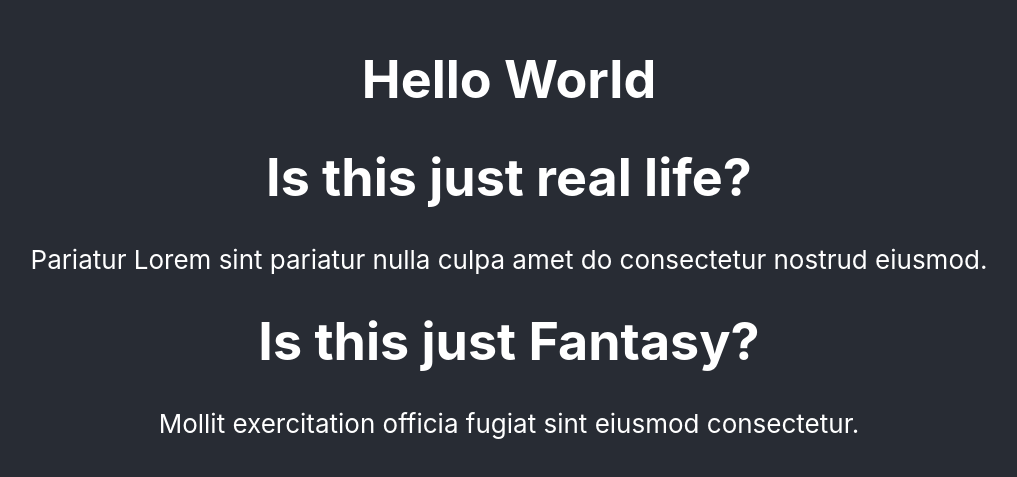
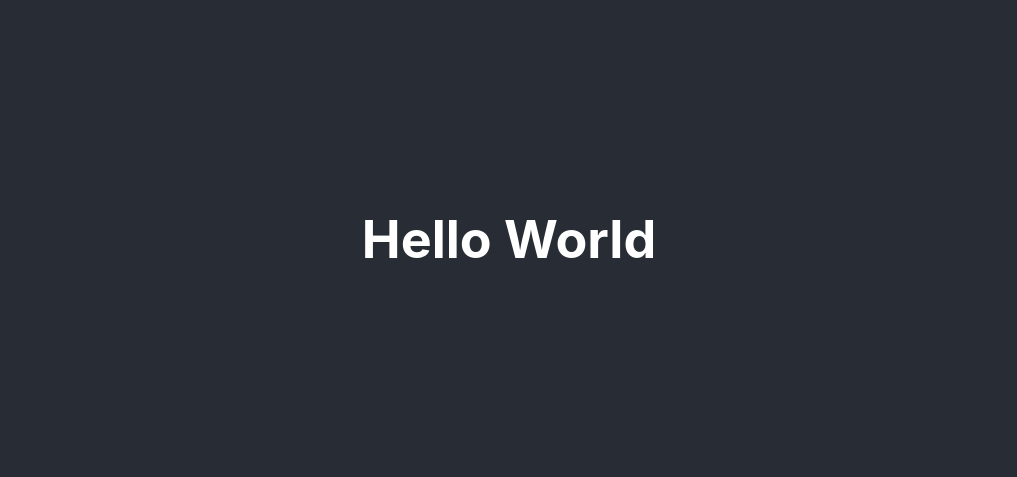
Before and after one commit to katratzi/react, a React (Create React App) app in the folder try-reactjs/: page / in a window 1280 px wide. Shown: the part 161-638 px from the top of the page, without its empty margins (131-1148 px from the left). Built offline with nearby package versions, Linux system fonts and the light colour scheme.

Commit message:
Const Let Var

```diff
--- a/try-reactjs/src/App.js
+++ b/try-reactjs/src/App.js
@@ -3,6 +3,7 @@ import ReactComp, { Component } from "react";
 import PostList from "./posts/PostList";
 
 import "./App.css";
+import ConstLetVar from "./learn/ConstLetVar";
 
 // function App() {
 //   return (
@@ -20,7 +21,7 @@ class App extends Component {
     return (
       <div className="App">
         <header className="App-header">
-          <PostList />
+          <ConstLetVar />
         </header>
       </div>
     );
--- /dev/null
+++ b/try-reactjs/src/learn/ConstLetVar.js
@@ -0,0 +1,18 @@
+import React, { Component } from "react";
+
+class ConstLetVar extends Component {
+  constructor(props) {
+    super(props);
+    let someVar = "Hello World";
+    someVar = "hello there again my old friend";
+    console.log(someVar);
+  }
+
+  render() {
+    // someVar = "hello there again my old friend";
+    // console.log(someVar);
+    return <h1>Hello World</h1>;
+  }
+}
+
+export default ConstLetVar;
```
Also changed, not shown: 1 other file (tests, documents, lock files or other folders).
